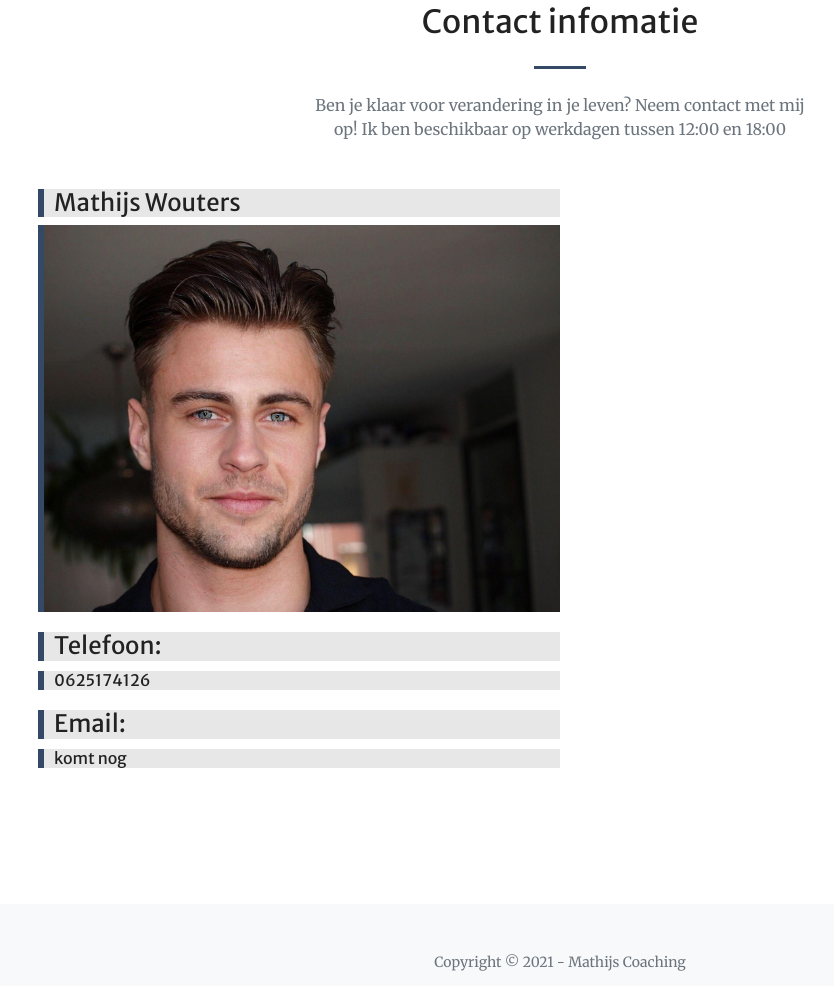
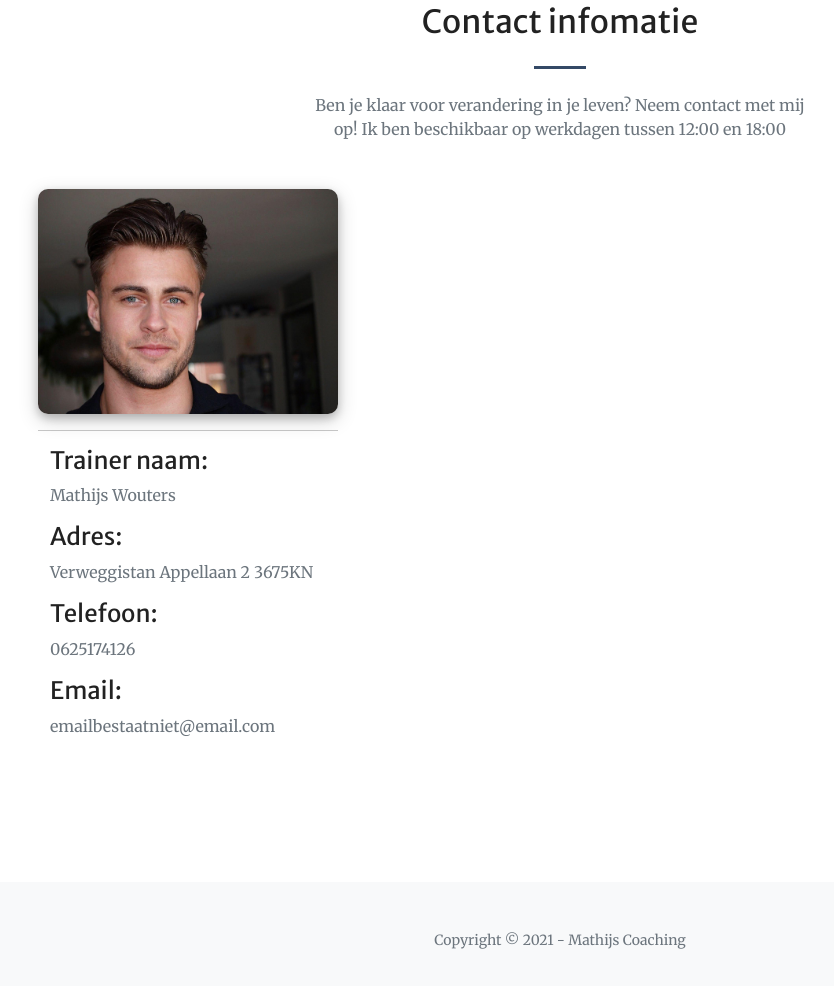
Before and after one commit to sjoerd-code/website-mathijs, a plain HTML site: page index.html in a window 1280 px wide. Shown: the part 2528-3514 px from the top of the page, without its empty margins (80-914 px from the left). Drawn offline with nearby package versions, Linux system fonts and the light colour scheme; some packages are replaced by stand-ins of ours; a script that the page names is missing.

Commit message:
hdekagfawef

```diff
--- a/index.html
+++ b/index.html
@@ -123,16 +123,58 @@
                     </div>
                 </div>
 
-                <div style="width: 50%;">
+                <link href="https://fonts.googleapis.com/css?family=Source+Code+Pro:400,500" rel="stylesheet">
 
-                <h4 style="border-left: 6px solid #344966; background-color: rgb(231, 231, 231); padding-left: 10px;">Mathijs Wouters</h4>
-                <img style="border-left: 6px solid #344966; width: 100%;" src="assets\img\avatar.jpg" alt="">
+                <!--here is the thing-->
 
-                <h4 style="margin-top: 20px; border-left: 6px solid #344966; background-color: rgb(231, 231, 231); padding-left: 10px;">Telefoon:</h4>
-                <h6 style="margin-top: 10px; border-left: 6px solid #344966; background-color: rgb(231, 231, 231); padding-left: 10px;">0625174126</h6>
+                <div style="flex-wrap: wrap;">
 
-                <h4 style="margin-top: 20px; border-left: 6px solid #344966; background-color: rgb(231, 231, 231); padding-left: 10px;">Email:</h4>
-                <h6 style="margin-top: 10px; border-left: 6px solid #344966; background-color: rgb(231, 231, 231); padding-left: 10px;">komt nog</h6>
+                    <div style="max-width: 300px; margin-bottom: 2vh;">
+                        <img style="width: 100%; border-radius: 10px; box-shadow: 0 4px 8px 0 rgba(0, 0, 0, 0.2), 0 6px 20px 0 rgba(0, 0, 0, 0.19);" src="assets\img\avatar.jpg" alt="">
+                    </div>
+
+                    <hr style="max-width: 300px;" />
+
+                    <section id="c" class="c" style="margin-top: 2vh;">
+                        <div class="container" data-aos="fade-up">
+
+                          <div class="row mt-1">
+
+                            <div class="col-lg-4">
+                              <div class="info">
+                                <div class="address">
+                                    <h4 class="mt-0">Trainer naam:</h4>
+                                    <p class="text-muted">Mathijs Wouters</p>
+                                  </div>
+
+                                <div class="address">
+                                  <h4 class="mt-0">Adres:</h4>
+                                  <p class="text-muted">Verweggistan Appellaan 2 3675KN</p>
+                                </div>
+
+                                <div class="address">
+                                    <h4 class="mt-0">Telefoon:</h4>
+                                    <p class="text-muted">0625174126</p>
+                                  </div>
+
+                                  <div class="address">
+                                    <h4 class="mt-0">Email:</h4>
+                                    <p class="text-muted">emailbestaatniet@email.com</p>
+                                  </div>
+
+                              </div>
+
+                            </div>
+
+                          </div>
+
+                        </div>
+                      </section><!-- End Contact Section -->
+
+                </div>
+
+
+
 
             </div>
 
```
Also changed, not shown: css/styles.css.
